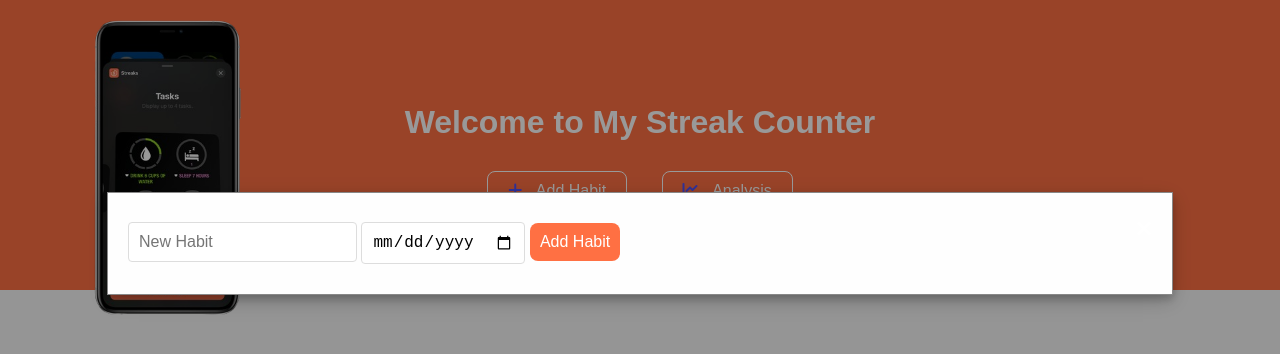
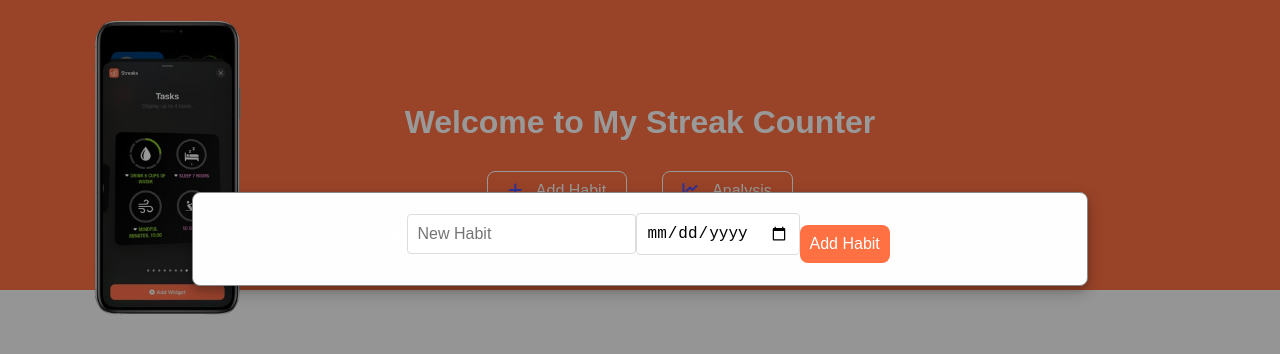
Before and after one commit to Panther-12/teach2give_tasks, a website: page streak_app/index.html in a window 1280 px wide. Both pictures are taken after a click on the button "Add Habit". Drawn offline with nearby package versions, Linux system fonts and the light colour scheme; no server answers.

Commit message:
design complete

```diff
--- a/streak_app/styles.css
+++ b/streak_app/styles.css
@@ -171,6 +171,7 @@ body {
   .modal {
     display: none;
     position: fixed;
+    justify-content: center;
     z-index: 1;
     left: 0;
     top: 0;
@@ -188,7 +189,11 @@ body {
 
   .modal-content {
     background-color: #fefefe;
-    margin: 15% auto;
+    justify-content: center;
+    align-items: center;
+    border-radius: 8px;
+    display: flex;
+    margin: 15% 15% ;
     padding: 20px;
     border: 1px solid #888;
     width: 80%;
@@ -197,6 +202,10 @@ body {
     animation-name: animatetop;
     animation-duration: 0.4s;
 
+    button{
+      display: flex;
+      align-items: center;
+    }
     a{
       i{
         color: #ff5722;
```
